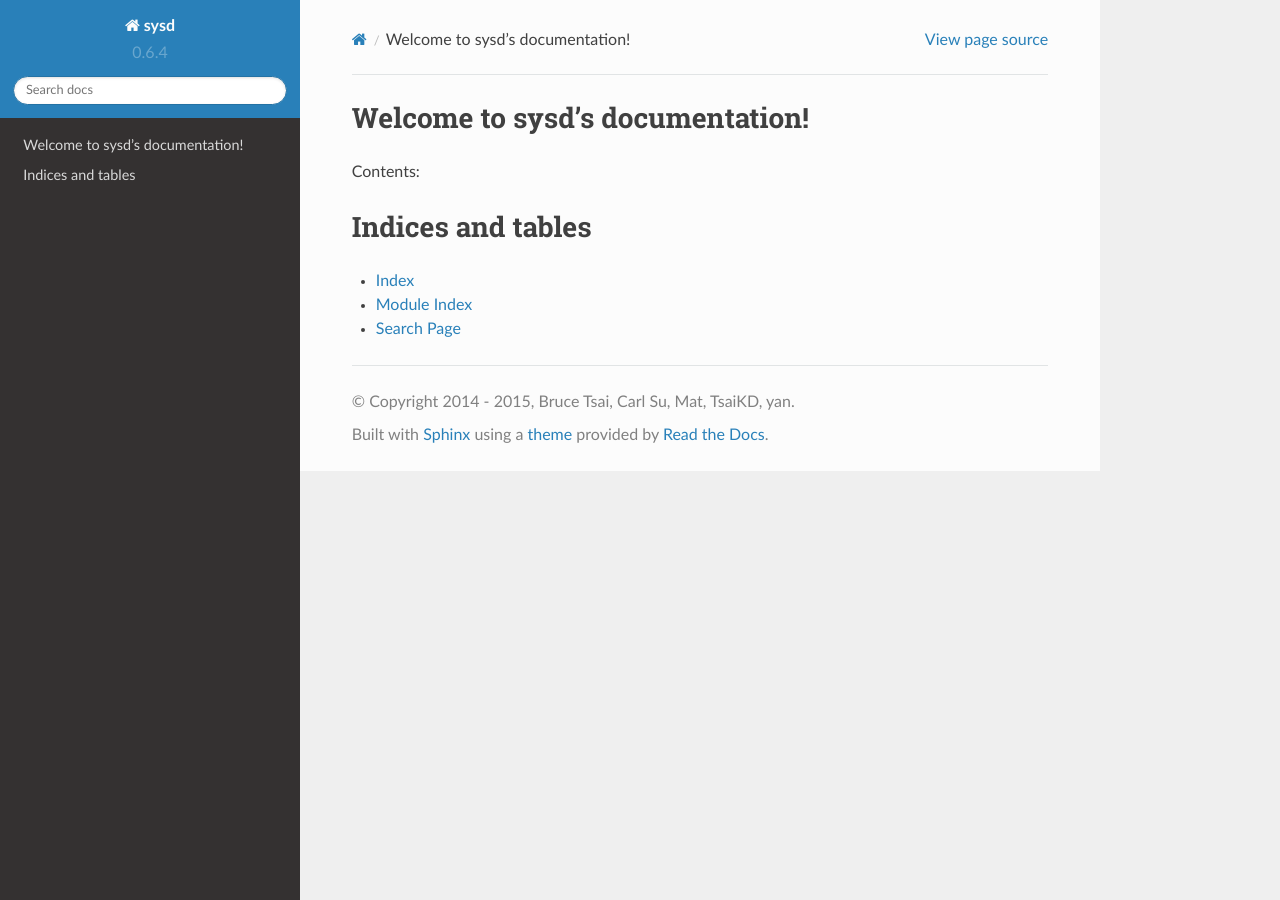
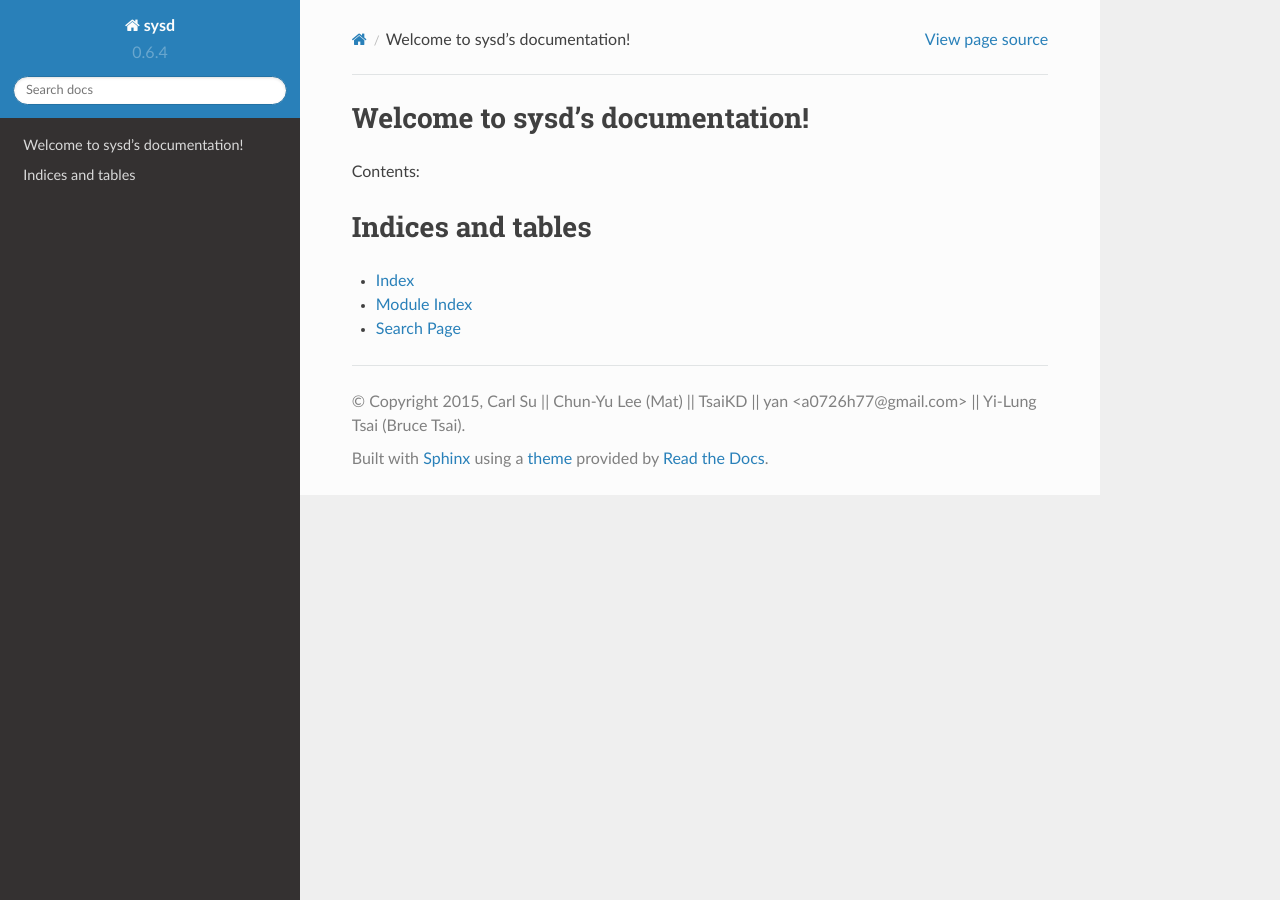
Before and after one commit to hacking-thursday/sysd, a Sphinx documentation site: the page built from docs/source/index.rst, in a window 1280 px wide. Built offline with Sphinx 7.4.7 and the Read the Docs theme 2.0.0, drawn with Linux system fonts in a browser that asks for light colours; pages that are not in the unit, such as notebooks, are missing from menus.

```diff
--- a/docs/source/conf.py
+++ b/docs/source/conf.py
@@ -45,7 +45,7 @@ master_doc = 'index'
 
 # General information about the project.
 project = u'sysd'
-copyright = u'2014 - 2015, Bruce Tsai, Carl Su, Mat, TsaiKD, yan'
+copyright = u'2015, Carl Su || Chun-Yu Lee (Mat) || TsaiKD || yan <a0726h77@gmail.com> || Yi-Lung Tsai (Bruce Tsai)'
 
 # The version info for the project you're documenting, acts as replacement for
 # |version| and |release|, also used in various other places throughout the
@@ -200,7 +200,7 @@ latex_elements = {
 #  author, documentclass [howto, manual, or own class]).
 latex_documents = [
   ('index', 'sysd.tex', u'sysd Documentation',
-   u'Carl Su, Mat, TsaiKD, yan, Bruce Tsai', 'manual'),
+   u'Carl Su || Chun-Yu Lee (Mat) || TsaiKD || yan <a0726h77@gmail.com> || Yi-Lung Tsai (Bruce Tsai)', 'manual'),
 ]
 
 # The name of an image file (relative to this directory) to place at the top of
@@ -230,7 +230,7 @@ latex_documents = [
 # (source start file, name, description, authors, manual section).
 man_pages = [
     ('index', 'sysd', u'sysd Documentation',
-     [u'Carl Su, Mat, TsaiKD, yan, Bruce Tsai'], 1)
+     [u'Carl Su || Chun-Yu Lee (Mat) || TsaiKD || yan <a0726h77@gmail.com> || Yi-Lung Tsai (Bruce Tsai)'], 1)
 ]
 
 # If true, show URL addresses after external links.
@@ -244,7 +244,7 @@ man_pages = [
 #  dir menu entry, description, category)
 texinfo_documents = [
   ('index', 'sysd', u'sysd Documentation',
-   u'Bruce Tsai, Carl Su, Mat, TsaiKD, yan', 'sysd', 'One line description of project.',
+   u'Carl Su || Chun-Yu Lee (Mat) || TsaiKD || yan <a0726h77@gmail.com> || Yi-Lung Tsai (Bruce Tsai)', 'sysd', 'One line description of project.',
    'Miscellaneous'),
 ]
 
```
Also changed, not shown: 1 other file.
